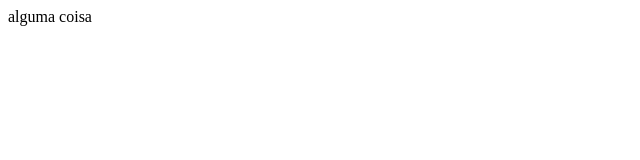
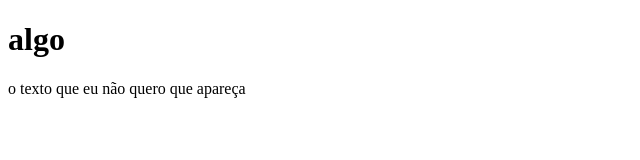
Before and after one commit to brunodeoliveira16-ladybug/catnuer, a plain HTML site: page index.html in a window 1280 px wide. Shown: the whole page, without its empty margins (0-640 px from the left). Drawn offline with Linux system fonts and the light colour scheme.

Commit message:
blah blah

```diff
--- a/index.html
+++ b/index.html
@@ -6,6 +6,7 @@
     <title>Bruce wayne</title>
 </head>
 <body>
-    alguma coisa
+   <h1>algo</h1>
+   <p>o texto que eu não quero que apareça</p>
 </body>
 </html>
```
